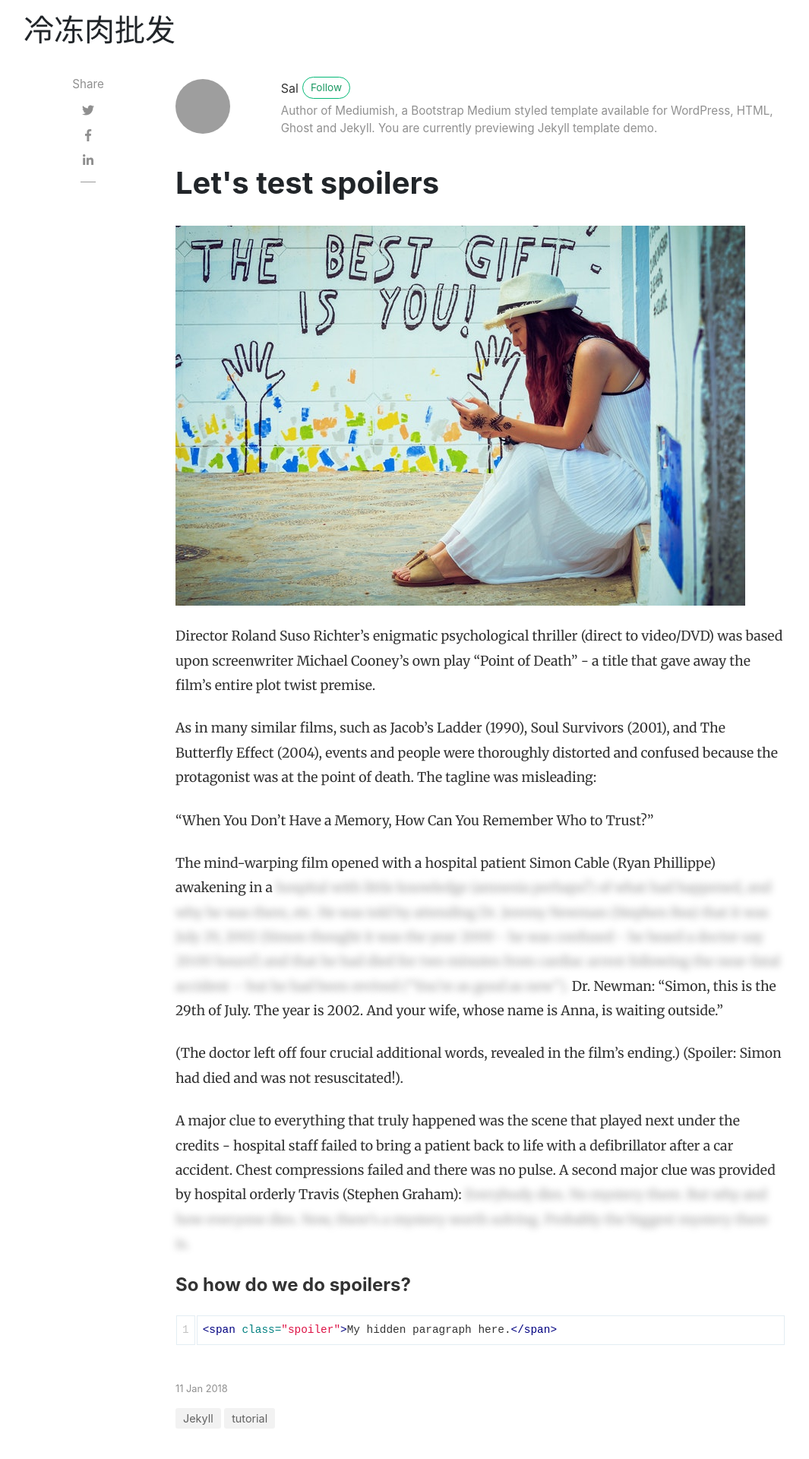
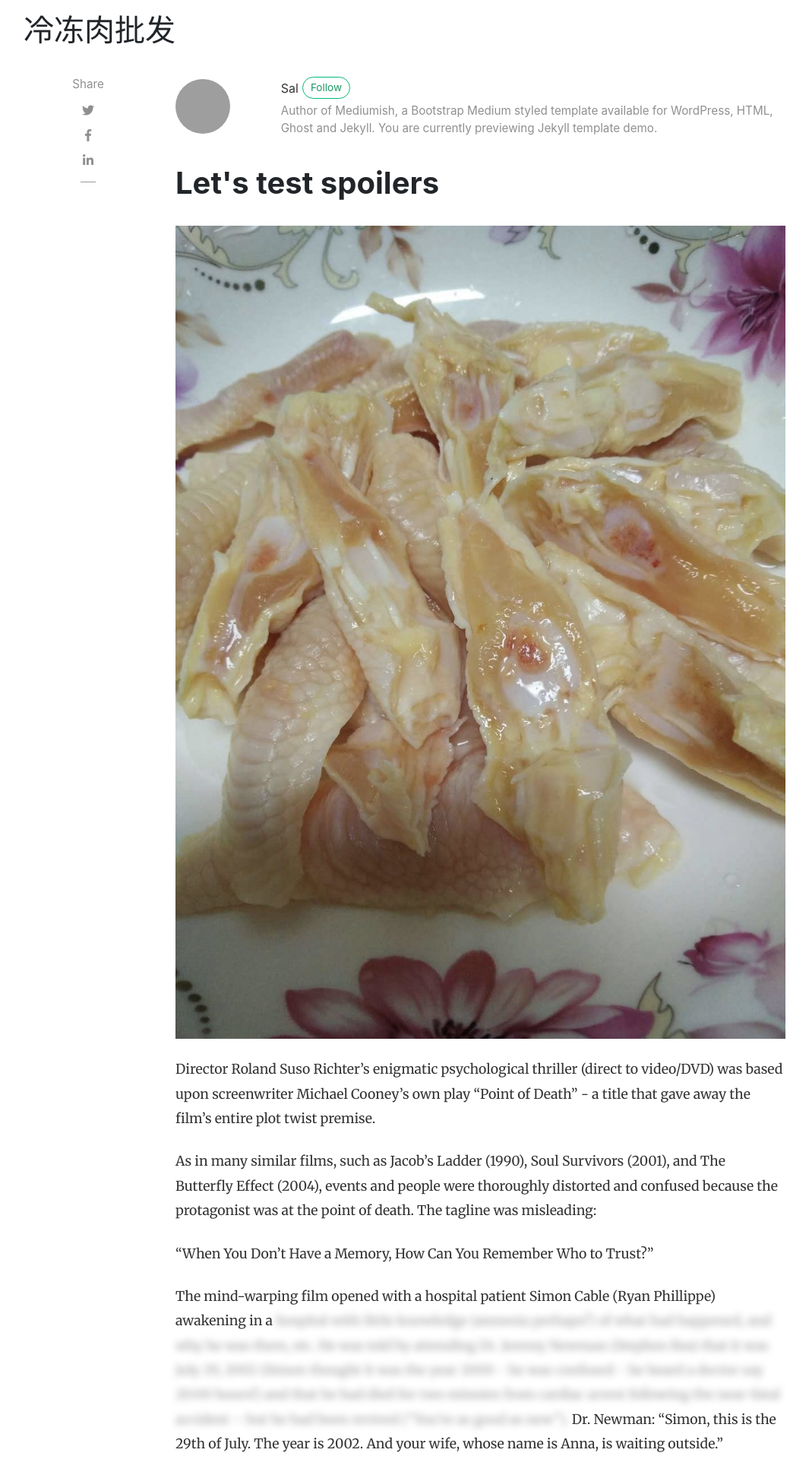
Before and after one commit to gpf192/gpf192.github.io, a Jekyll site: the page built from _posts/2018-01-11-quick-start-guide.md, in a window 1280 px wide. Shown: the top 1920 px of the page at 76% size, without its empty margins (54-1119 px from the left). Built offline with Jekyll 4.4.1, drawn with Linux system fonts in a browser that asks for light colours; nearby versions of some CDN libraries; comment, search, counter and statistics services are not loaded; grey boxes are pictures that could not be loaded.

Commit message:
feat hide

```diff
--- a/_posts/2018-01-11-quick-start-guide.md
+++ b/_posts/2018-01-11-quick-start-guide.md
@@ -3,7 +3,7 @@ layout: post
 title:  "Let's test spoilers"
 author: sal
 categories: [ Jekyll, tutorial ]
-image: assets/images/12.jpg
+image: assets/images/aaa.jpg
 featured: true
 hidden: true
 ---
```
Also changed, not shown: _posts/2018-06-12-powerful-things-markdown-editor.md (+1 -1 lines), assets/images/aaa.jpg (added), assets/images/bbb.jpg (added).
